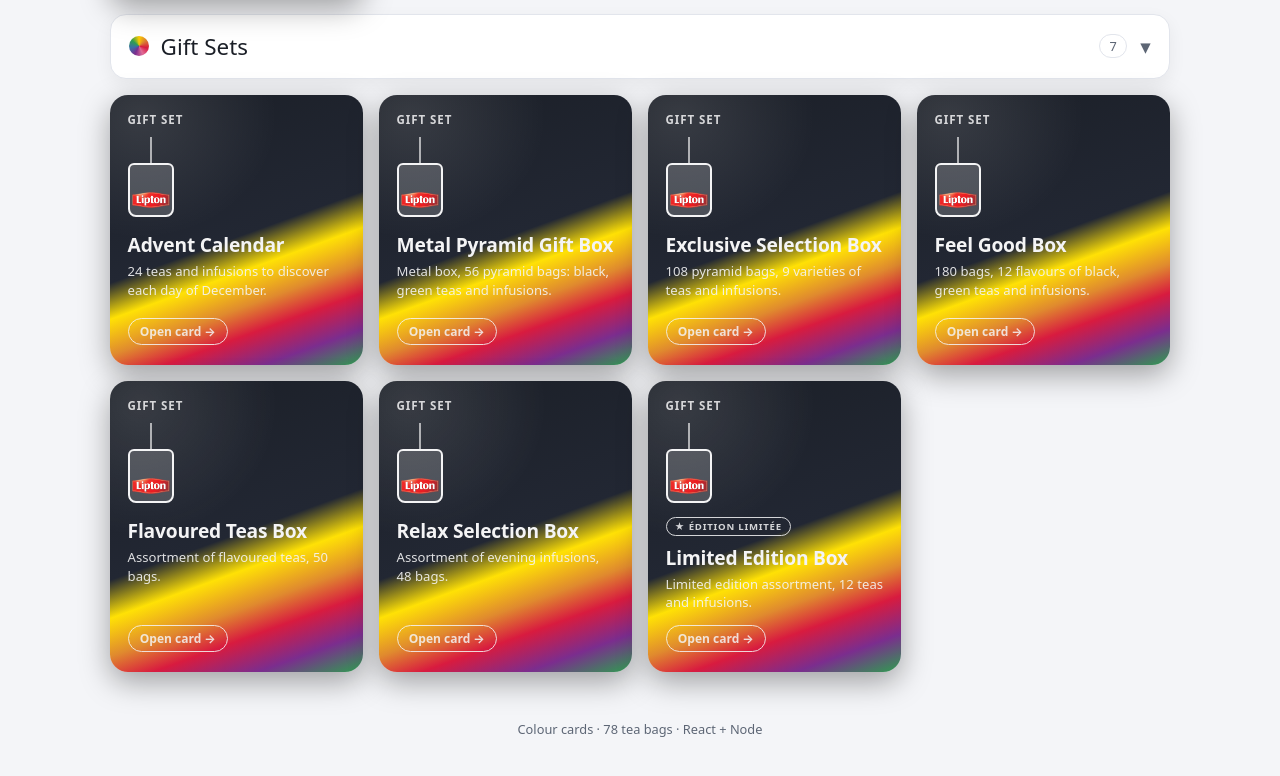
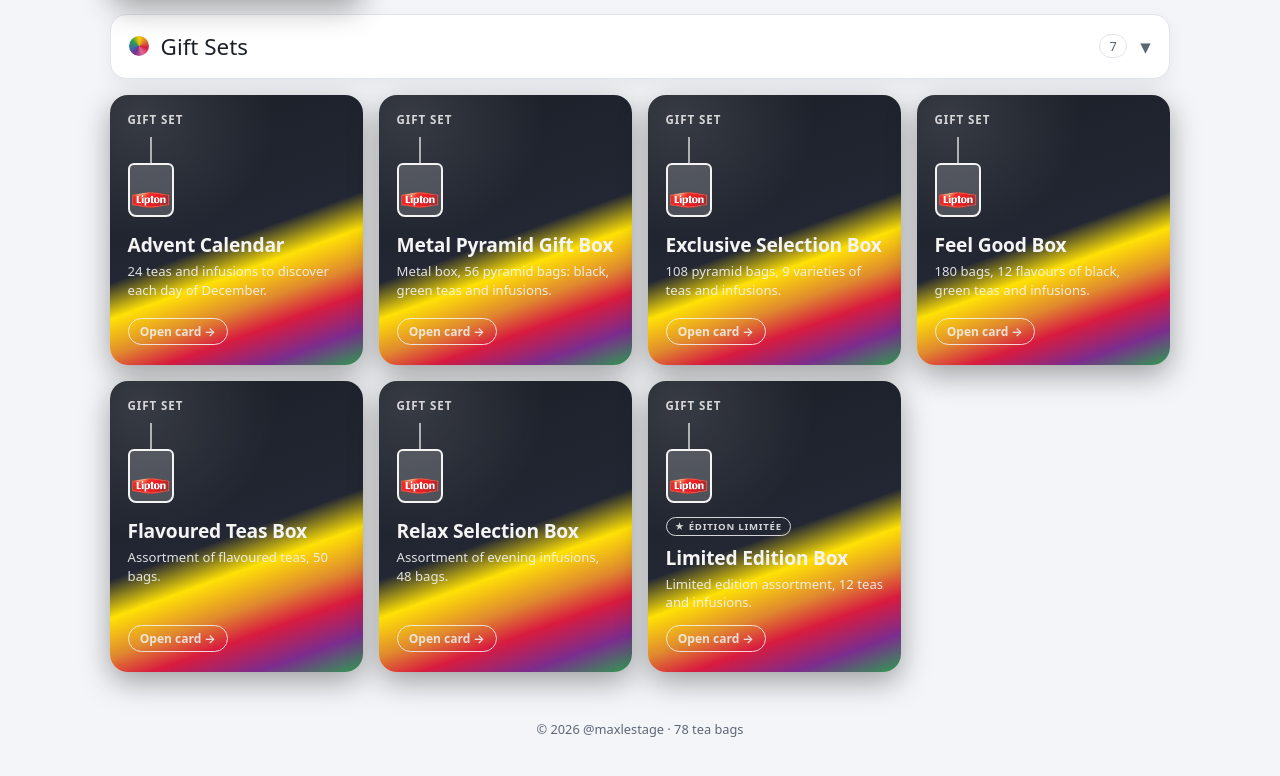
Before and after one commit to maxlestage/tae, a React app: page / in a window 1280 px wide. Shown: the part 7534-8310 px from the top of the page. Built offline with nearby package versions, Linux system fonts and the light colour scheme; the HTML template or start-up script is replaced by a standard one.

Commit message:
Footer : @maxlestage + année dynamique (#40)
Remplace « React + Node » par « © {année} @maxlestage ». L'année est
calculée côté client (new Date().getFullYear()), donc mise à jour
automatiquement. Traduit FR/EN/ES.

```diff
--- a/src/App.tsx
+++ b/src/App.tsx
@@ -782,7 +782,9 @@ export function App() {
         })}
       </main>
 
-      <footer className="footer">{t.footer(TEAS.length)}</footer>
+      <footer className="footer">
+        {t.footer(TEAS.length, new Date().getFullYear())}
+      </footer>
 
       {selected && (
         <TeaModal
--- a/src/i18n.ts
+++ b/src/i18n.ts
@@ -45,7 +45,7 @@ export interface UiStrings {
   collapseAll: string;
   expandAll: string;
   country: string;
-  footer: (count: number) => string;
+  footer: (count: number, year: number) => string;
   openAria: (name: string) => string;
   langAria: string;
 }
@@ -88,7 +88,7 @@ export const UI: Record<Lang, UiStrings> = {
     collapseAll: "Tout réduire",
     expandAll: "Tout déplier",
     country: "Gamme vendue en France",
-    footer: (n) => `Fiches couleurs · ${n} sachets · React + Node`,
+    footer: (n, year) => `© ${year} @maxlestage · ${n} sachets`,
     openAria: (name) => `Ouvrir la fiche ${name}`,
     langAria: "Choisir la langue",
   },
@@ -129,7 +129,7 @@ export const UI: Record<Lang, UiStrings> = {
     collapseAll: "Collapse all",
     expandAll: "Expand all",
     country: "Range sold in France",
-    footer: (n) => `Colour cards · ${n} tea bags · React + Node`,
+    footer: (n, year) => `© ${year} @maxlestage · ${n} tea bags`,
     openAria: (name) => `Open the ${name} card`,
     langAria: "Choose language",
   },
@@ -170,7 +170,7 @@ export const UI: Record<Lang, UiStrings> = {
     collapseAll: "Contraer todo",
     expandAll: "Expandir todo",
     country: "Gama vendida en Francia",
-    footer: (n) => `Fichas de color · ${n} bolsitas · React + Node`,
+    footer: (n, year) => `© ${year} @maxlestage · ${n} bolsitas`,
     openAria: (name) => `Abrir la ficha ${name}`,
     langAria: "Elegir idioma",
   },
```
